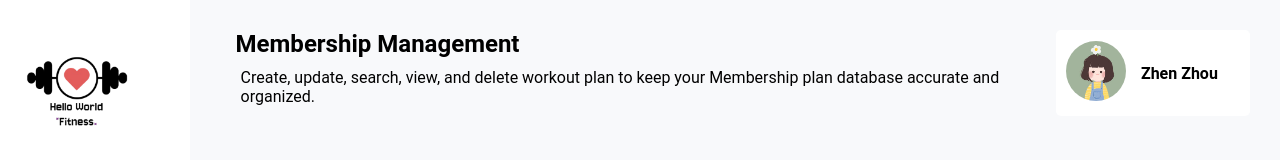
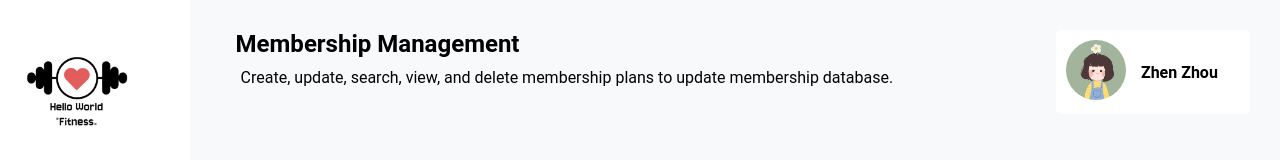
Before and after one commit to zhenzhou66/HelloWorld-Fitness-Web, a React (Vite) app in the folder frontend/: page /Memberships in a window 1280 px wide. Shown: the top 160 px of the page. Built offline with nearby package versions, Linux system fonts and the light colour scheme; no server answers.

Commit message:
added gitignore to backend

```diff
--- a/frontend/src/components/Header.jsx
+++ b/frontend/src/components/Header.jsx
@@ -23,7 +23,7 @@ const Header = () => {
     "/Memberships": {
       title: "Membership Management",
       description:
-        "Create, update, search, view, and delete workout plan to keep your Membership plan database accurate and organized.",
+        "Create, update, search, view, and delete membership plans to update membership database.",
     },
     "/Schedules": {
       title: "Class Schedules",
--- a/frontend/src/pages/Memberships/Memberships.jsx
+++ b/frontend/src/pages/Memberships/Memberships.jsx
@@ -145,7 +145,8 @@ export default function Memberships() {
               <td>{plan.plan_name}</td>
               <td>{plan.description}</td>
               <td>${plan.price}</td>
-              <td className={styles.actions}>
+              <td >
+                <div className={styles.actions}>
                   <Edit
                     className={styles.icon}
                     size={20}
@@ -156,6 +157,8 @@ export default function Memberships() {
                     size={20}
                     onClick={() => handleDeleteClick(plan)}
                   />
+                </div>
+
               </td>
             </tr>
           ))}
```
Also changed, not shown: frontend/src/pages/Memberships/Memberships.module.css (line endings or trailing spaces), 1 other file (tests, documents, lock files or other folders). Lines whose indentation alone changed are shown as unchanged.
